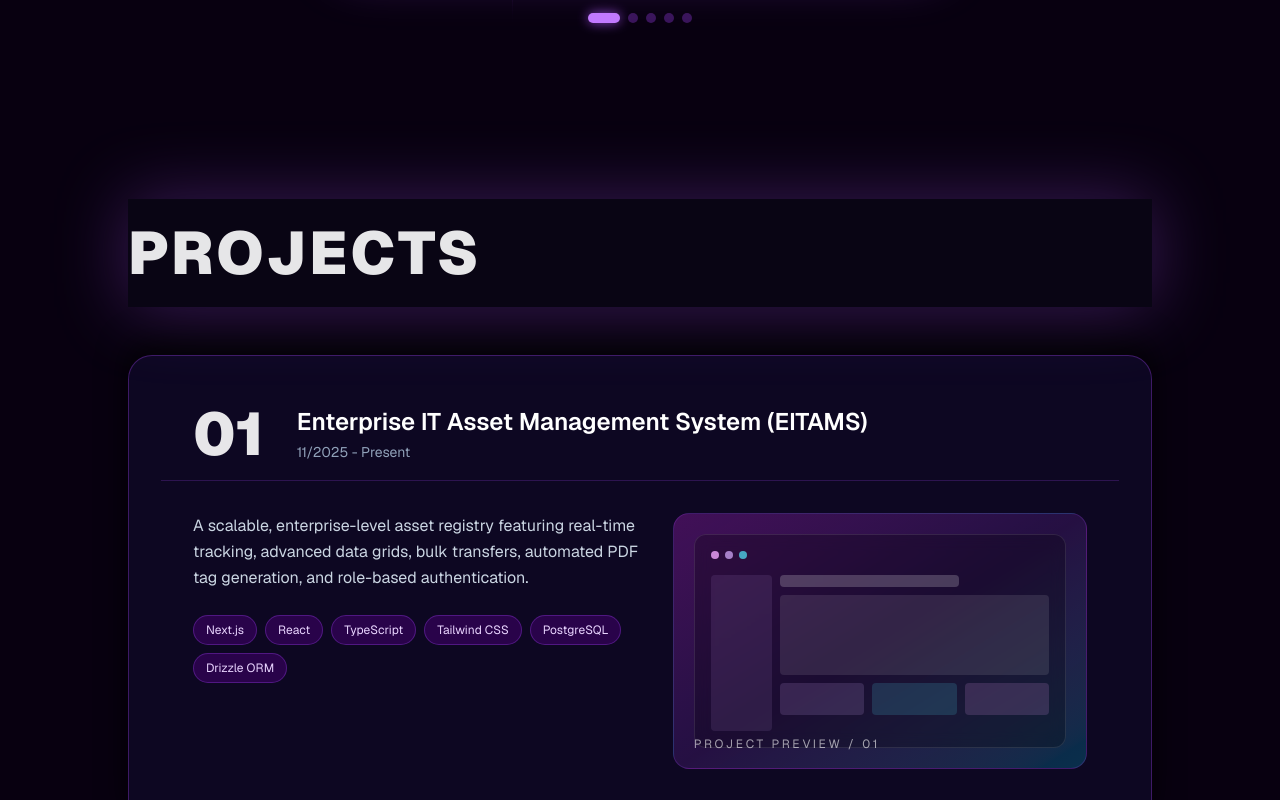
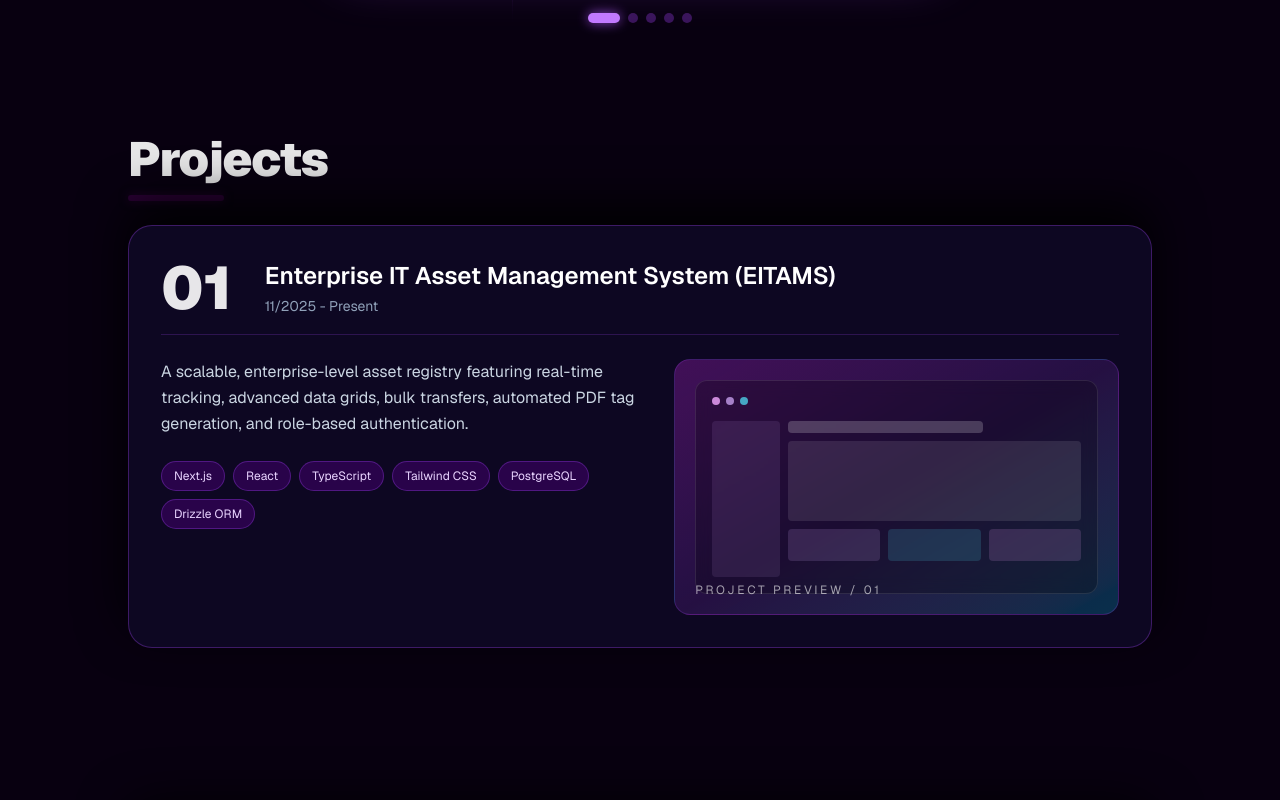
Before and after one commit to Chathuni-Karunarathne/my-portfolio, a Next.js app: page / in a window 1280 px wide. Shown: the part 2040-2840 px from the top of the page. Built offline with nearby package versions, Linux system fonts and the light colour scheme.

Commit message:
feat: add projects section with sticky accordion layout and update landing page with navigation and hero styling

```diff
--- a/app/page.tsx
+++ b/app/page.tsx
@@ -173,11 +173,13 @@ export default function Home() {
           { id: 'certificates', title: 'Certificates' },
           { id: 'experience', title: 'Experience' },
           { id: 'leadership', title: 'Community & Leadership' },
-        ].map((section) => (
+        ].map((section, idx) => (
           <section
             key={section.id}
             id={section.id}
-            className="scroll-mt-32 min-h-[60vh] p-8 md:p-12 rounded-[2.5rem] bg-[#1a0524]/40 backdrop-blur-xl border border-[#2A0134]/50 shadow-2xl flex flex-col items-start justify-start relative overflow-hidden group hover:border-[#2A0134] transition-colors duration-500"
+            className={`scroll-mt-32 min-h-[60vh] p-8 md:p-12 rounded-[2.5rem] bg-[#1a0524]/40 backdrop-blur-xl border border-[#2A0134]/50 shadow-2xl flex flex-col items-start justify-start relative overflow-hidden group hover:border-[#2A0134] transition-colors duration-500 ${
+              idx === 0 ? 'mt-24 md:mt-36' : ''
+            }`}
           >
             <div className="absolute top-0 right-0 w-64 h-64 bg-[#2A0134]/30 rounded-full blur-[80px] -translate-y-1/2 translate-x-1/2 group-hover:bg-[#2A0134]/60 transition-colors duration-500"></div>
 
--- a/app/projects-accordion.tsx
+++ b/app/projects-accordion.tsx
@@ -1,4 +1,7 @@
 "use client";
+
+import { useRef } from "react";
+import { motion, useScroll } from "framer-motion";
 
 type Project = {
     number: string;
@@ -43,37 +46,116 @@ function ProjectPreview({ number }: { number: string }) {
     return (
         <div className="relative h-48 overflow-hidden rounded-2xl border border-purple-500/20 bg-gradient-to-br from-fuchsia-500/25 via-purple-500/15 to-cyan-400/20 md:h-64">
             <div className="absolute inset-5 rounded-xl border border-white/10 bg-black/25 p-4 backdrop-blur-sm">
-				<div className="mb-4 flex gap-1.5"><span className="h-2 w-2 rounded-full bg-fuchsia-300/80" /><span className="h-2 w-2 rounded-full bg-purple-300/70" /><span className="h-2 w-2 rounded-full bg-cyan-300/70" /></div>
-				<div className="grid h-[calc(100%-1.5rem)] grid-cols-5 gap-2"><div className="rounded bg-purple-300/10" /><div className="col-span-4 space-y-2"><div className="h-3 w-2/3 rounded bg-white/20" /><div className="h-20 rounded bg-white/10" /><div className="grid grid-cols-3 gap-2"><div className="h-8 rounded bg-purple-300/15" /><div className="h-8 rounded bg-cyan-300/15" /><div className="h-8 rounded bg-fuchsia-300/15" /></div></div></div>
+                <div className="mb-4 flex gap-1.5">
+                    <span className="h-2 w-2 rounded-full bg-fuchsia-300/80" />
+                    <span className="h-2 w-2 rounded-full bg-purple-300/70" />
+                    <span className="h-2 w-2 rounded-full bg-cyan-300/70" />
                 </div>
-			<span className="absolute bottom-4 left-5 text-xs uppercase tracking-[0.22em] text-white/60">Project preview / {number}</span>
+                <div className="grid h-[calc(100%-1.5rem)] grid-cols-5 gap-2">
+                    <div className="rounded bg-purple-300/10" />
+                    <div className="col-span-4 space-y-2">
+                        <div className="h-3 w-2/3 rounded bg-white/20" />
+                        <div className="h-20 rounded bg-white/10" />
+                        <div className="grid grid-cols-3 gap-2">
+                            <div className="h-8 rounded bg-purple-300/15" />
+                            <div className="h-8 rounded bg-cyan-300/15" />
+                            <div className="h-8 rounded bg-fuchsia-300/15" />
+                        </div>
+                    </div>
+                </div>
+            </div>
+            <span className="absolute bottom-4 left-5 text-xs uppercase tracking-[0.22em] text-white/60">
+                Project preview / {number}
+            </span>
+        </div>
+    );
+}
+
+function Card({
+    project,
+    index,
+}: {
+    project: Project;
+    index: number;
+}) {
+    const containerRef = useRef<HTMLDivElement>(null);
+    useScroll({
+        target: containerRef,
+        offset: ["start end", "start start"],
+    });
+
+    // Title is stuck right to the top of Card 01 (~90px height + margin)
+    // Subsequent cards pin progressively right below previous card header rows (~75px step)
+    const topMargin = index === 0 ? 0 : 96 + index * 75;
+
+    return (
+        <div
+            ref={containerRef}
+            className="sticky top-20 flex h-[65vh] items-start justify-center"
+            style={{
+                paddingTop: `${topMargin}px`,
+                zIndex: index + 10,
+            }}
+        >
+            <div className="w-full">
+                {index === 0 && (
+                    <div className="mb-6">
+                        <h2 className="text-4xl md:text-5xl font-black text-white/90 tracking-tight">
+                            Projects
+                            <span className="block w-24 h-1.5 bg-[#2A0134] mt-3 rounded-full shadow-[0_0_10px_rgba(42,1,52,0.8)]"></span>
+                        </h2>
+                    </div>
+                )}
+                <motion.article className="relative w-full rounded-3xl border border-purple-500/30 bg-[#0d0722] p-6 shadow-[0_-20px_50px_rgba(0,0,0,0.95)] backdrop-blur-xl md:p-8">
+                    <div className="flex w-full items-center gap-4 border-b border-purple-500/20 pb-4 md:gap-8">
+                        <span className="text-4xl font-black text-white/90 md:text-6xl">
+                            {project.number}
+                        </span>
+                        <span className="min-w-0 flex-1">
+                            <span className="block truncate text-lg font-semibold text-white md:text-2xl">
+                                {project.title}
+                            </span>
+                            <span className="mt-1 block truncate text-sm text-slate-400">
+                                {project.timeline}
+                            </span>
+                        </span>
+                    </div>
+
+                    <div className="mt-6 grid gap-6 md:grid-cols-[1.1fr_1fr]">
+                        <div>
+                            <p className="text-base leading-relaxed text-slate-300">
+                                {project.description}
+                            </p>
+                            <div className="mt-6 flex flex-wrap gap-2">
+                                {project.technologies.map((tech) => (
+                                    <span
+                                        key={tech}
+                                        className="rounded-full border border-purple-500/30 bg-purple-950/60 px-3 py-1.5 text-xs text-purple-200"
+                                    >
+                                        {tech}
+                                    </span>
+                                ))}
+                            </div>
+                        </div>
+                        <ProjectPreview number={project.number} />
+                    </div>
+                </motion.article>
+            </div>
         </div>
     );
 }
 
 export default function ProjectsAccordion() {
     return (
-		<section id="projects" className="relative w-full py-20">
-			<h2 className="sticky top-24 z-50 mb-12 bg-[#090514] py-6 text-6xl font-black tracking-wider text-white/90 drop-shadow-[0_0_35px_rgba(168,85,247,0.3)]">PROJECTS</h2>
-			<div className="space-y-0">
-				{projects.map((project, index) => {
-					const stackClasses = [
-						"sticky top-[13rem] z-10 mb-12",
-						"sticky top-[21rem] z-20 mb-12",
-						"sticky top-[29rem] z-30 mb-12",
-						"relative top-[4rem] z-40 mb-[4rem]",
-					][index];
-
-					return (
-						<article key={project.number} className={`${stackClasses} rounded-3xl border border-purple-500/30 bg-[#0d0722] p-8 shadow-[0_-15px_30px_rgba(0,0,0,0.8)] backdrop-blur-xl`}>
-							<div className="flex w-full items-center gap-4 border-b border-purple-500/20 px-5 py-4 md:gap-8 md:px-8">
-								<span className="text-4xl font-black text-white/90 md:text-6xl">{project.number}</span>
-								<span className="min-w-0 flex-1"><span className="block truncate text-lg font-semibold text-white md:text-2xl">{project.title}</span><span className="mt-1 block truncate text-sm text-slate-400">{project.timeline}</span></span>
-							</div>
-							<div className="grid gap-6 p-5 md:grid-cols-[1.1fr_1fr] md:p-8"><div><p className="text-base leading-relaxed text-slate-300">{project.description}</p><div className="mt-6 flex flex-wrap gap-2">{project.technologies.map((technology) => <span key={technology} className="rounded-full border border-purple-500/30 bg-purple-950/60 px-3 py-1.5 text-xs text-purple-200">{technology}</span>)}</div></div><ProjectPreview number={project.number} /></div>
-						</article>
-					);
-				})}
+        <section id="projects" className="relative w-full pt-4 pb-40">
+            <div className="relative flex flex-col">
+                {projects.map((project, index) => (
+                    <Card
+                        key={project.number}
+                        project={project}
+                        index={index}
+                    />
+                ))}
             </div>
         </section>
     );
```
Lines whose indentation alone changed are shown as unchanged.
